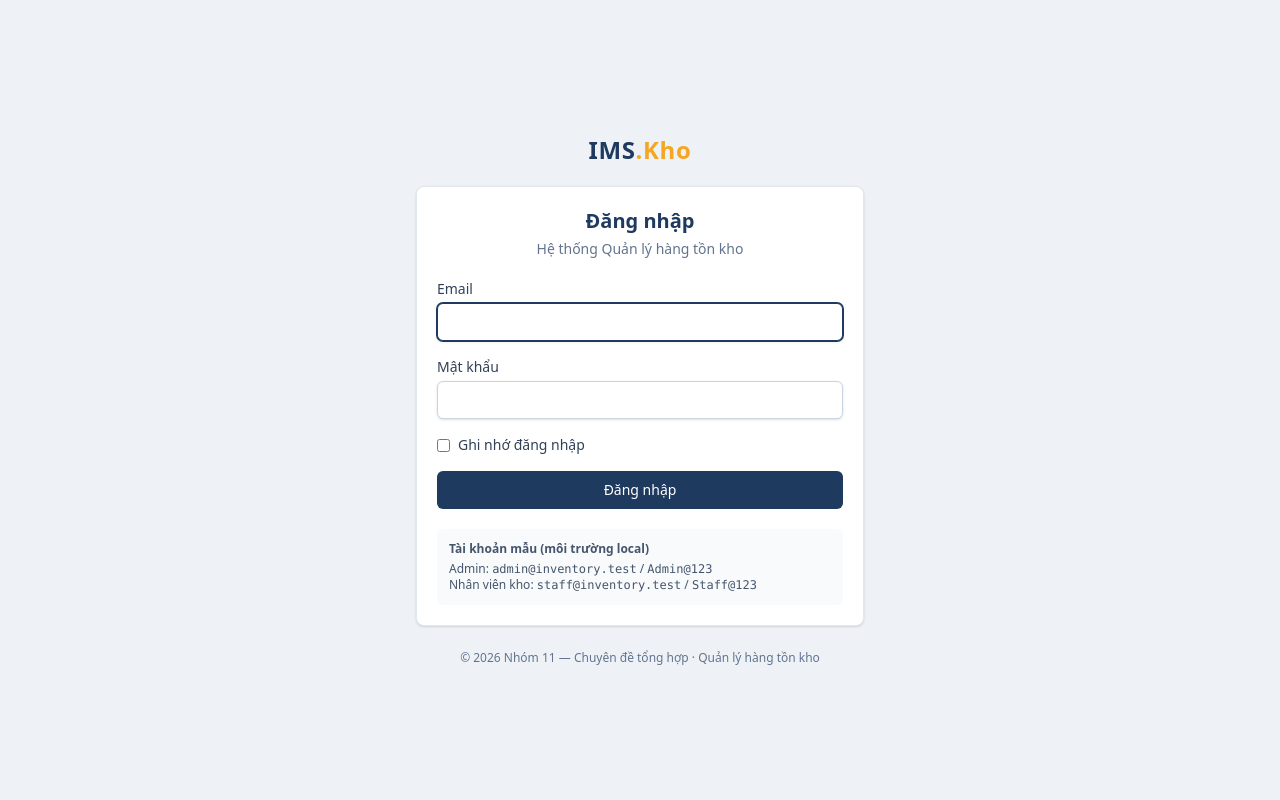
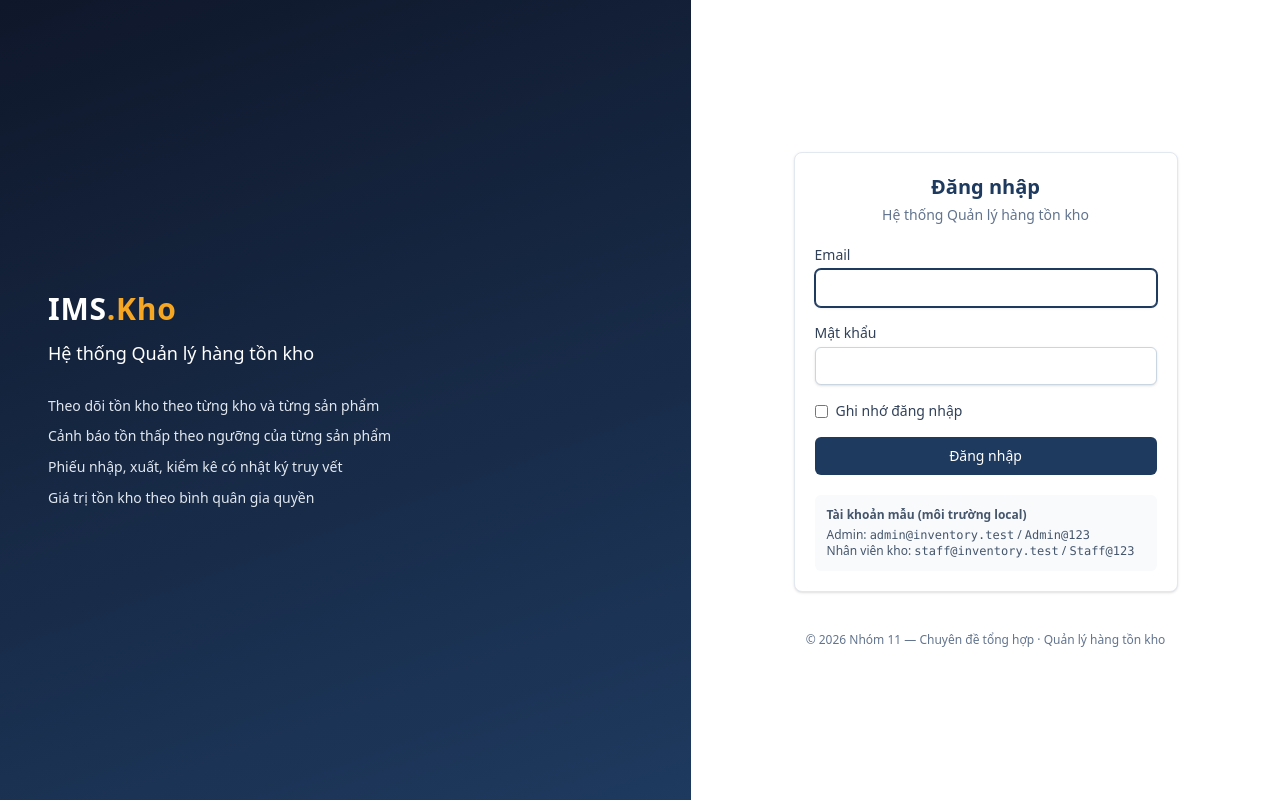
Before and after one commit to SonNns1709/inventory-management-system, a Laravel app: page /login in a window 1280 px wide. Run offline with Laravel 12, Linux system fonts and the light colour scheme; style sheets or scripts are compiled from the project's sources; some libraries are stand-ins or nearby versions.

Commit message:
feat(ui): giao diện đăng nhập hai cột

```diff
--- a/resources/css/app.css
+++ b/resources/css/app.css
@@ -31,6 +31,11 @@ body[data-role="staff"] {
 
     .page-subtitle {
         @apply mb-6 mt-1 text-sm text-slate-500;
+    }
+
+    /* Cột trái của màn hình đăng nhập (layouts/auth.blade.php): nền chuyển màu từ xanh đen sang màu thương hiệu */
+    .auth-aside {
+        background: linear-gradient(160deg, #0f172a, var(--color-brand));
     }
 
     .card {
--- a/resources/views/auth/login.blade.php
+++ b/resources/views/auth/login.blade.php
@@ -1,6 +1,18 @@
-@extends('layouts.guest')
+    @extends('layouts.auth')
 
-@section('title', 'Đăng nhập')
+    @section('title', 'Đăng nhập')
+
+    {{-- Cột trái (chỉ hiện từ màn hình lớn): giới thiệu hệ thống. Nội dung nói đúng những gì hệ thống làm, không hứa "thời gian thực". --}}
+    @section('aside')
+        <p class="text-3xl font-bold tracking-wide">IMS<span class="text-accent">.Kho</span></p>
+        <p class="mb-7 mt-3 text-lg">Hệ thống Quản lý hàng tồn kho</p>
+        <ul class="space-y-2 text-sm leading-relaxed text-slate-200">
+            <li>Theo dõi tồn kho theo từng kho và từng sản phẩm</li>
+            <li>Cảnh báo tồn thấp theo ngưỡng của từng sản phẩm</li>
+            <li>Phiếu nhập, xuất, kiểm kê có nhật ký truy vết</li>
+            <li>Giá trị tồn kho theo bình quân gia quyền</li>
+        </ul>
+    @endsection
 
 @section('content')
     <div class="card">
--- /dev/null
+++ b/resources/views/layouts/auth.blade.php
@@ -0,0 +1,33 @@
+<!DOCTYPE html>
+<html lang="{{ str_replace('_', '-', app()->getLocale()) }}">
+<head>
+    <meta charset="utf-8">
+    <meta name="viewport" content="width=device-width, initial-scale=1">
+    <meta name="csrf-token" content="{{ csrf_token() }}">
+    <title>@yield('title', 'Đăng nhập') · {{ config('app.name') }}</title>
+    @vite(['resources/css/app.css', 'resources/js/app.js'])
+</head>
+{{--
+    Bố cục hai cột cho màn hình đăng nhập (và sau này: quên / đặt lại mật khẩu nếu có): cột trái giới thiệu hệ thống (@section('aside')),
+    cột phải là biểu mẫu (@section('content')). Dưới màn hình lớn (lg) cột trái ẩn đi, chỉ còn biểu mẫu kèm tên hệ thống.
+    Các trang lỗi 403 / 404 vẫn dùng layouts/guest.blade.php (thẻ nhỏ ở giữa), không bị ảnh hưởng.
+--}}
+<body data-role="guest" class="min-h-screen bg-white text-slate-700 antialiased">
+<div class="flex min-h-screen">
+    <aside class="auth-aside hidden flex-[1.1] flex-col justify-center px-12 py-16 text-white lg:flex">
+        @yield('aside')
+    </aside>
+
+    <main class="flex flex-1 flex-col items-center justify-center px-6 py-10">
+        <div class="w-full max-w-sm">
+            {{-- Chỉ hiện khi cột trái bị ẩn (điện thoại, máy tính bảng) --}}
+            <p class="mb-6 text-center text-2xl font-bold tracking-wide text-brand lg:hidden">IMS<span class="text-accent">.Kho</span></p>
+
+            @yield('content')
+        </div>
+
+        <p class="mt-10 text-center text-xs text-slate-500">© {{ date('Y') }} Nhóm 11 — Chuyên đề tổng hợp · Quản lý hàng tồn kho</p>
+    </main>
+</div>
+</body>
+</html>
```
Also changed, not shown: tests/Feature/WebLoginPageTest.php (added, +45 -0 lines).
